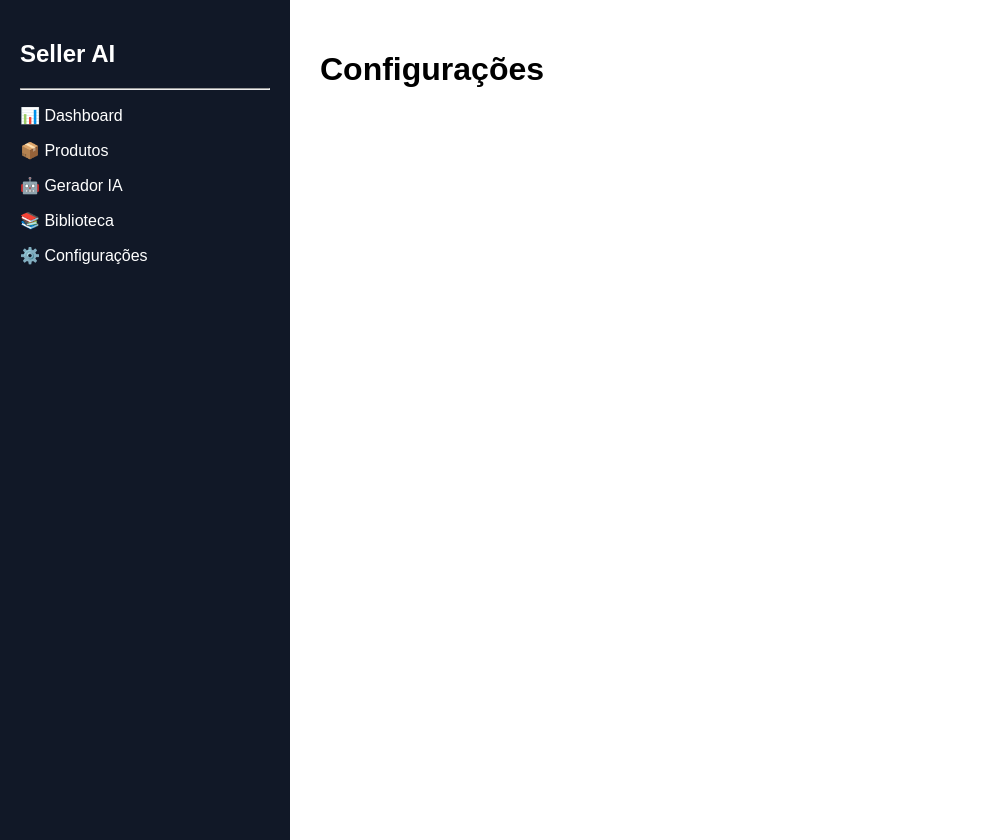
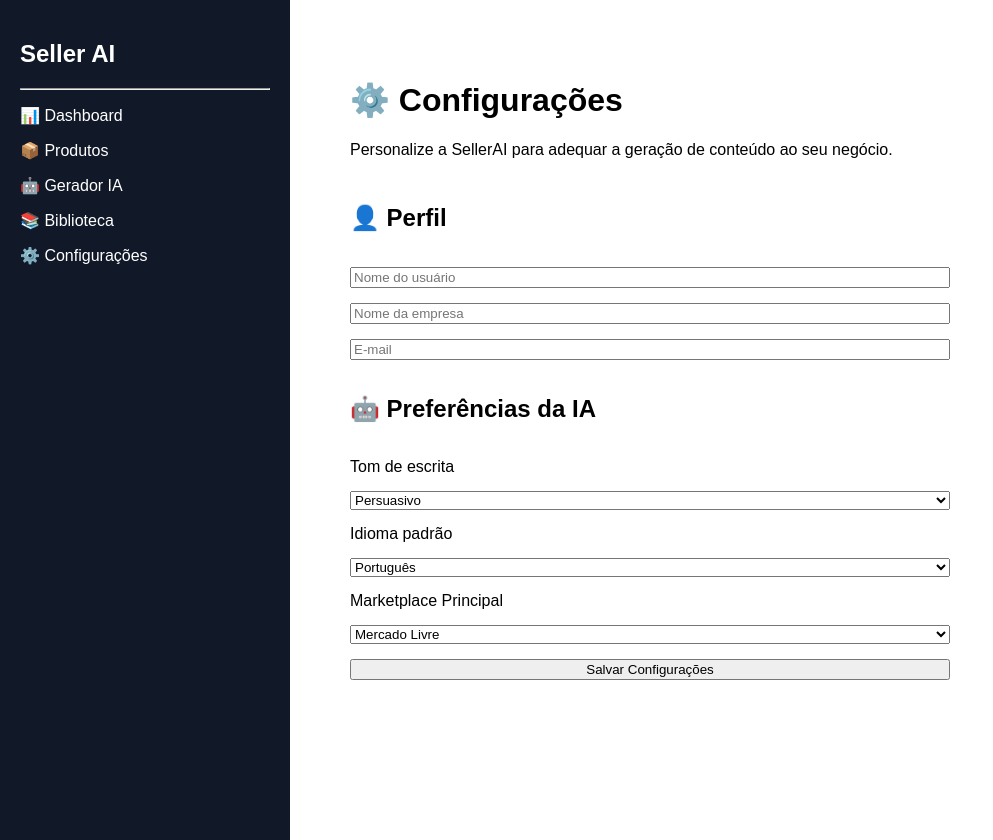
Before and after one commit to VWAelectric/seller-AI, a React app in the folder frontend/: page /settings in a window 1280 px wide. Shown: the whole page, without its empty margins (0-993 px from the left). Built offline with nearby package versions, Linux system fonts and the light colour scheme; the HTML template or start-up script is replaced by a standard one.

Commit message:
Settings funcional com persistencia local

```diff
--- a/frontend/src/pages/Library.jsx
+++ b/frontend/src/pages/Library.jsx
@@ -5,34 +5,36 @@ import {
 } from "../services/storage";
 
 export default function Library() {
-  const [generations, setGenerations] = useState([]);
+  const [generations, setGenerations] =
+    useState([]);
+
+  const [search, setSearch] = useState("");
+  const [filterType, setFilterType] =
+    useState("Todos");
+
+  const [sortOrder, setSortOrder] =
+    useState("recent");
 
   useEffect(() => {
     loadGenerations();
   }, []);
 
   const loadGenerations = () => {
-    const savedGenerations =
-      getGenerations();
-
-    setGenerations(savedGenerations);
+    setGenerations(getGenerations());
   };
 
   const handleDelete = (id) => {
-    const confirmDelete =
-      window.confirm(
-        "Deseja excluir este conteúdo?"
-      );
+    const confirmed = window.confirm(
+      "Deseja realmente excluir este conteúdo?"
+    );
 
-    if (!confirmDelete) return;
+    if (!confirmed) return;
 
     deleteGeneration(id);
     loadGenerations();
   };
 
-  const handleCopy = async (
-    content
-  ) => {
+  const handleCopy = async (content) => {
     try {
       await navigator.clipboard.writeText(
         content
@@ -43,61 +45,183 @@ export default function Library() {
       );
     } catch {
       alert(
-        "Não foi possível copiar."
+        "Não foi possível copiar o conteúdo."
       );
     }
   };
+
+  const filteredGenerations = generations
+    .filter((generation) => {
+      const matchesSearch =
+        generation.product
+          .toLowerCase()
+          .includes(
+            search.toLowerCase()
+          ) ||
+        generation.type
+          .toLowerCase()
+          .includes(
+            search.toLowerCase()
+          ) ||
+        generation.content
+          .toLowerCase()
+          .includes(
+            search.toLowerCase()
+          );
+
+      const matchesType =
+        filterType === "Todos"
+          ? true
+          : generation.type ===
+            filterType;
+
+      return (
+        matchesSearch &&
+        matchesType
+      );
+    })
+    .sort((a, b) => {
+      if (sortOrder === "recent") {
+        return (
+          new Date(b.createdAt) -
+          new Date(a.createdAt)
+        );
+      }
+
+      return (
+        new Date(a.createdAt) -
+        new Date(b.createdAt)
+      );
+    });
 
   return (
     <div style={{ padding: "30px" }}>
       <h1>📚 Biblioteca</h1>
 
       <p>
-        Histórico completo dos conteúdos
+        Histórico completo de conteúdos
         gerados pela SellerAI.
       </p>
 
-      {generations.length === 0 ? (
+      <div
+        style={{
+          display: "flex",
+          gap: "10px",
+          flexWrap: "wrap",
+          marginTop: "20px",
+          marginBottom: "20px",
+        }}
+      >
+        <input
+          type="text"
+          placeholder="Pesquisar conteúdo..."
+          value={search}
+          onChange={(e) =>
+            setSearch(e.target.value)
+          }
+          style={{
+            padding: "10px",
+            minWidth: "250px",
+          }}
+        />
+
+        <select
+          value={filterType}
+          onChange={(e) =>
+            setFilterType(
+              e.target.value
+            )
+          }
+        >
+          <option>
+            Todos
+          </option>
+
+          <option>
+            Título
+          </option>
+
+          <option>
+            Descrição
+          </option>
+
+          <option>
+            Bullet Points
+          </option>
+        </select>
+
+        <select
+          value={sortOrder}
+          onChange={(e) =>
+            setSortOrder(
+              e.target.value
+            )
+          }
+        >
+          <option value="recent">
+            Mais recentes
+          </option>
+
+          <option value="oldest">
+            Mais antigos
+          </option>
+        </select>
+      </div>
+
+      <p>
+        <strong>
+          {
+            filteredGenerations.length
+          }
+        </strong>{" "}
+        conteúdo(s) encontrado(s)
+      </p>
+
+      {filteredGenerations.length ===
+      0 ? (
         <div
           style={{
-            marginTop: "30px",
+            marginTop: "20px",
           }}
         >
-          <p>
-            Nenhum conteúdo gerado ainda.
-          </p>
+          Nenhum conteúdo encontrado.
         </div>
       ) : (
         <div
           style={{
-            marginTop: "30px",
+            marginTop: "20px",
             display: "flex",
             flexDirection: "column",
             gap: "20px",
           }}
         >
-          {generations.map(
+          {filteredGenerations.map(
             (generation) => (
               <div
                 key={generation.id}
                 style={{
-                  background: "#fff",
+                  background:
+                    "#fff",
                   padding: "20px",
                   borderRadius:
-                    "10px",
+                    "12px",
                   boxShadow:
-                    "0 2px 8px rgba(0,0,0,0.08)",
+                    "0 2px 8px rgba(0,0,0,.08)",
                 }}
               >
                 <h3>
-                  {generation.product}
+                  {
+                    generation.product
+                  }
                 </h3>
 
                 <p>
                   <strong>
                     Tipo:
                   </strong>{" "}
-                  {generation.type}
+                  {
+                    generation.type
+                  }
                 </p>
 
                 <p>
@@ -139,19 +263,6 @@ export default function Library() {
                         generation.content
                       )
                     }
-                    style={{
-                      background:
-                        "#198754",
-                      color: "#fff",
-                      border:
-                        "none",
-                      padding:
-                        "8px 14px",
-                      borderRadius:
-                        "6px",
-                      cursor:
-                        "pointer",
-                    }}
                   >
                     Copiar
                   </button>
@@ -162,19 +273,6 @@ export default function Library() {
                         generation.id
                       )
                     }
-                    style={{
-                      background:
-                        "#dc3545",
-                      color: "#fff",
-                      border:
-                        "none",
-                      padding:
-                        "8px 14px",
-                      borderRadius:
-                        "6px",
-                      cursor:
-                        "pointer",
-                    }}
                   >
                     Excluir
                   </button>
--- a/frontend/src/pages/Settings.jsx
+++ b/frontend/src/pages/Settings.jsx
@@ -1,7 +1,178 @@
+import { useEffect, useState } from "react";
+import {
+  getSettings,
+  saveSettings,
+} from "../services/storage";
+
 export default function Settings() {
+  const [settings, setSettings] =
+    useState({
+      userName: "",
+      companyName: "",
+      email: "",
+      tone: "Persuasivo",
+      language: "Português",
+      marketplace: "Mercado Livre",
+    });
+
+  useEffect(() => {
+    setSettings(getSettings());
+  }, []);
+
+  const handleChange = (e) => {
+    setSettings({
+      ...settings,
+      [e.target.name]:
+        e.target.value,
+    });
+  };
+
+  const handleSave = (e) => {
+    e.preventDefault();
+
+    saveSettings(settings);
+
+    alert(
+      "Configurações salvas com sucesso!"
+    );
+  };
+
   return (
-    <div>
-      <h1>Configurações</h1>
+    <div style={{ padding: "30px" }}>
+      <h1>⚙️ Configurações</h1>
+
+      <p>
+        Personalize a SellerAI para
+        adequar a geração de conteúdo ao
+        seu negócio.
+      </p>
+
+      <form
+        onSubmit={handleSave}
+        style={{
+          display: "flex",
+          flexDirection: "column",
+          gap: "15px",
+          maxWidth: "600px",
+          marginTop: "25px",
+        }}
+      >
+        <h2>👤 Perfil</h2>
+
+        <input
+          type="text"
+          name="userName"
+          placeholder="Nome do usuário"
+          value={settings.userName}
+          onChange={handleChange}
+        />
+
+        <input
+          type="text"
+          name="companyName"
+          placeholder="Nome da empresa"
+          value={
+            settings.companyName
+          }
+          onChange={handleChange}
+        />
+
+        <input
+          type="email"
+          name="email"
+          placeholder="E-mail"
+          value={settings.email}
+          onChange={handleChange}
+        />
+
+        <h2>🤖 Preferências da IA</h2>
+
+        <label>
+          Tom de escrita
+        </label>
+
+        <select
+          name="tone"
+          value={settings.tone}
+          onChange={handleChange}
+        >
+          <option>
+            Persuasivo
+          </option>
+
+          <option>
+            Profissional
+          </option>
+
+          <option>
+            Técnico
+          </option>
+
+          <option>
+            Premium
+          </option>
+
+          <option>
+            Objetivo
+          </option>
+        </select>
+
+        <label>
+          Idioma padrão
+        </label>
+
+        <select
+          name="language"
+          value={
+            settings.language
+          }
+          onChange={handleChange}
+        >
+          <option>
+            Português
+          </option>
+
+          <option>
+            Inglês
+          </option>
+
+          <option>
+            Espanhol
+          </option>
+        </select>
+
+        <label>
+          Marketplace Principal
+        </label>
+
+        <select
+          name="marketplace"
+          value={
+            settings.marketplace
+          }
+          onChange={handleChange}
+        >
+          <option>
+            Mercado Livre
+          </option>
+
+          <option>
+            Shopee
+          </option>
+
+          <option>
+            Amazon
+          </option>
+
+          <option>
+            Magalu
+          </option>
+        </select>
+
+        <button type="submit">
+          Salvar Configurações
+        </button>
+      </form>
     </div>
   );
 }
--- a/frontend/src/services/storage.js
+++ b/frontend/src/services/storage.js
@@ -120,3 +120,31 @@ export const getDashboardStats =
       ).toFixed(1),
     };
   };
+
+  // ========================================
+// SETTINGS
+// ========================================
+
+export const getSettings = () => {
+  return (
+    JSON.parse(
+      localStorage.getItem("settings")
+    ) || {
+      userName: "",
+      companyName: "",
+      email: "",
+      tone: "Persuasivo",
+      language: "Português",
+      marketplace: "Mercado Livre",
+    }
+  );
+};
+
+export const saveSettings = (
+  settings
+) => {
+  localStorage.setItem(
+    "settings",
+    JSON.stringify(settings)
+  );
+};
```
